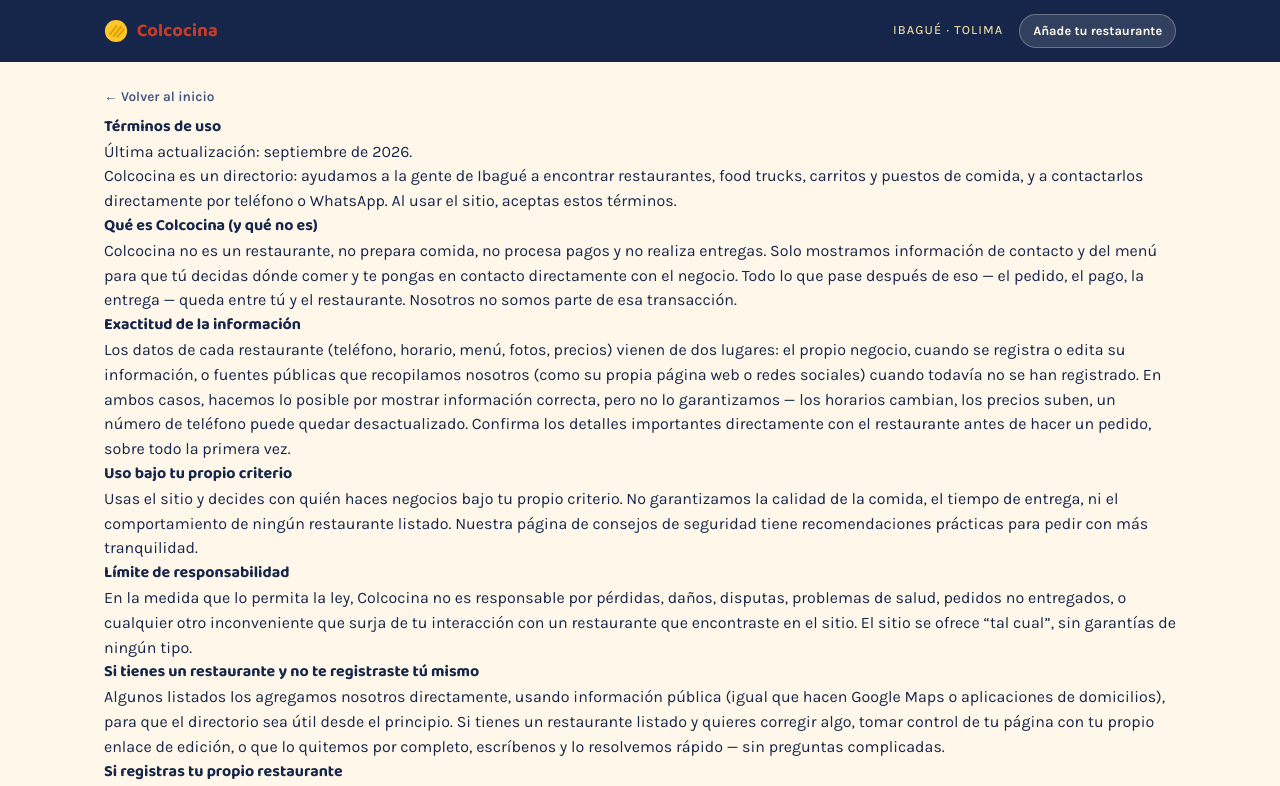
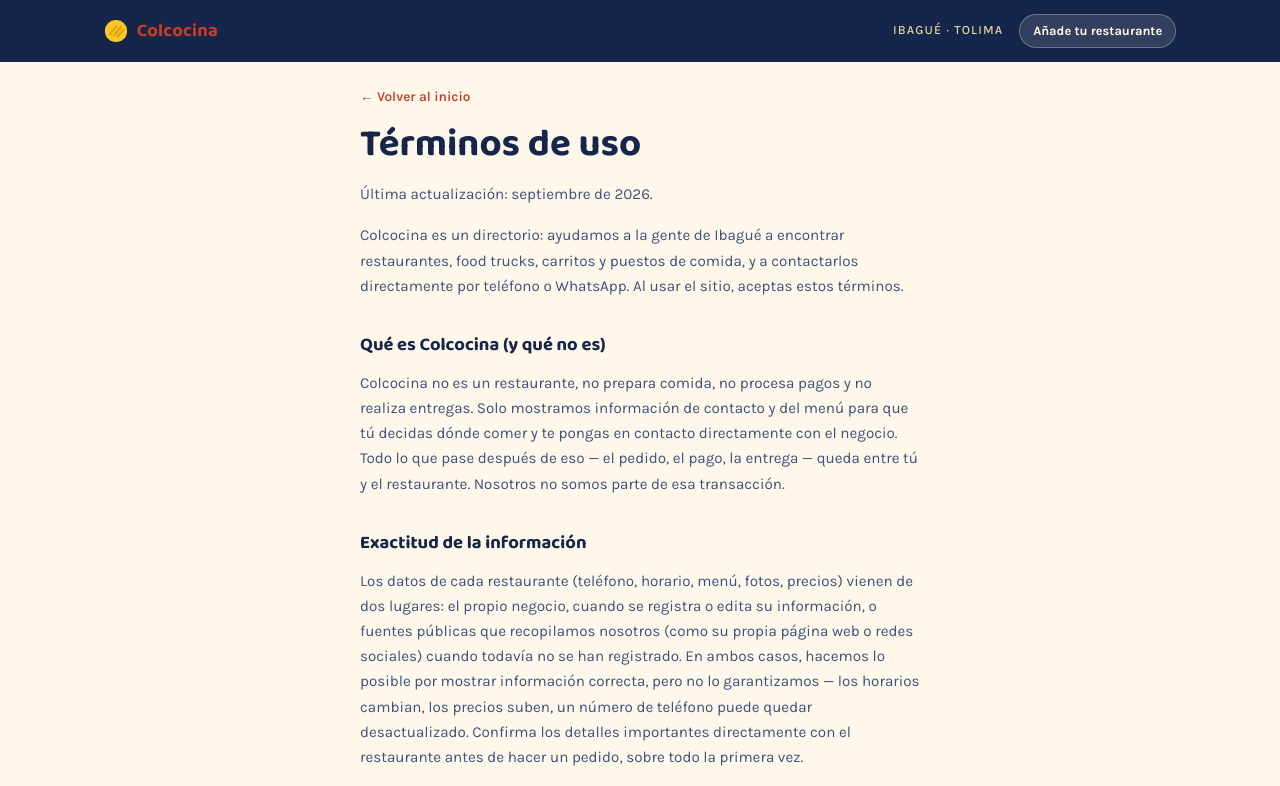
Before and after one commit to Trev1981-byte/sabores-ibague, a Next.js app in the folder sabores-ibague/: page /terminos in a window 1280 px wide. Shown: the top 786 px of the page. Built offline with nearby package versions, Linux system fonts and the light colour scheme.

Commit message:
Update globals.css

```diff
--- a/sabores-ibague/src/app/globals.css
+++ b/sabores-ibague/src/app/globals.css
@@ -130,10 +130,6 @@ body {
   font-size: 16px;
   line-height: 1.55;
   -webkit-font-smoothing: antialiased;
-  /* A safety net: this page should only ever scroll vertically. If some
-     element ever miscalculates its own width again the way the price
-     dropdown just did, this stops it from dragging the whole page
-     sideways instead of just clipping that one element. */
   overflow-x: hidden;
 }
 
@@ -685,9 +681,6 @@ footer {
 
 .category-checks {
   display: grid;
-  /* Wider than the category-tile grid on purpose — "Hamburguesas" and
-     "Salchipapas" need the room, or they wrap to two lines and dwarf the
-     icon next to them. */
   grid-template-columns: repeat(auto-fill, minmax(11rem, 1fr));
   gap: 0.5rem;
 }
@@ -708,9 +701,6 @@ footer {
 .category-check-icon { width: 1.5rem; height: 1.5rem; flex: none; }
 .category-check-emoji { font-size: 1.5rem; line-height: 1; flex: none; }
 .category-check-label {
-  /* Words like "Hamburguesas" have no space to break at, so a plain flex
-     child refuses to shrink below the word's full width and spills out of
-     the tile on narrow screens. Letting it break mid-word fixes that. */
   min-width: 0;
   overflow-wrap: break-word;
   word-break: break-word;
@@ -1109,8 +1099,6 @@ footer {
   font-size: 0.95rem;
 }
 .restaurant-meta-list b { color: var(--text); }
-/* A restaurant might have WhatsApp, a landline, or both — the buttons sit
-   side by side, and either one can appear alone. */
 .contact-actions {
   display: flex;
   flex-wrap: wrap;
@@ -1415,6 +1403,41 @@ footer {
   max-width: 38rem;
 }
 
+/* --- términos / privacidad (legal pages) ------------------------------ */
+.legal-page {
+  padding-bottom: 3rem;
+  max-width: 40rem;
+}
+.legal-page h1 {
+  font-size: clamp(1.8rem, 4vw, 2.4rem);
+  margin: 0 0 0.5rem;
+}
+.legal-updated {
+  color: var(--text-mute);
+  font-size: 0.85rem;
+  margin: 0 0 2rem;
+}
+.legal-page h2 {
+  font-size: 1.15rem;
+  margin: 2rem 0 0.75rem;
+  color: var(--text);
+}
+.legal-page p {
+  margin: 0 0 1rem;
+  color: var(--text-soft);
+  font-size: 0.95rem;
+  line-height: 1.65;
+}
+.legal-page ul {
+  margin: 0 0 1rem;
+  padding-left: 1.25rem;
+  color: var(--text-soft);
+  font-size: 0.95rem;
+  line-height: 1.65;
+}
+.legal-page li { margin-bottom: 0.4rem; }
+.legal-page a { color: var(--achiote); font-weight: 600; }
+
 @media (prefers-reduced-motion: reduce) {
   .cat-tile, .search-board button, .form-submit, .restaurant-card { transition: none; }
 }
```
